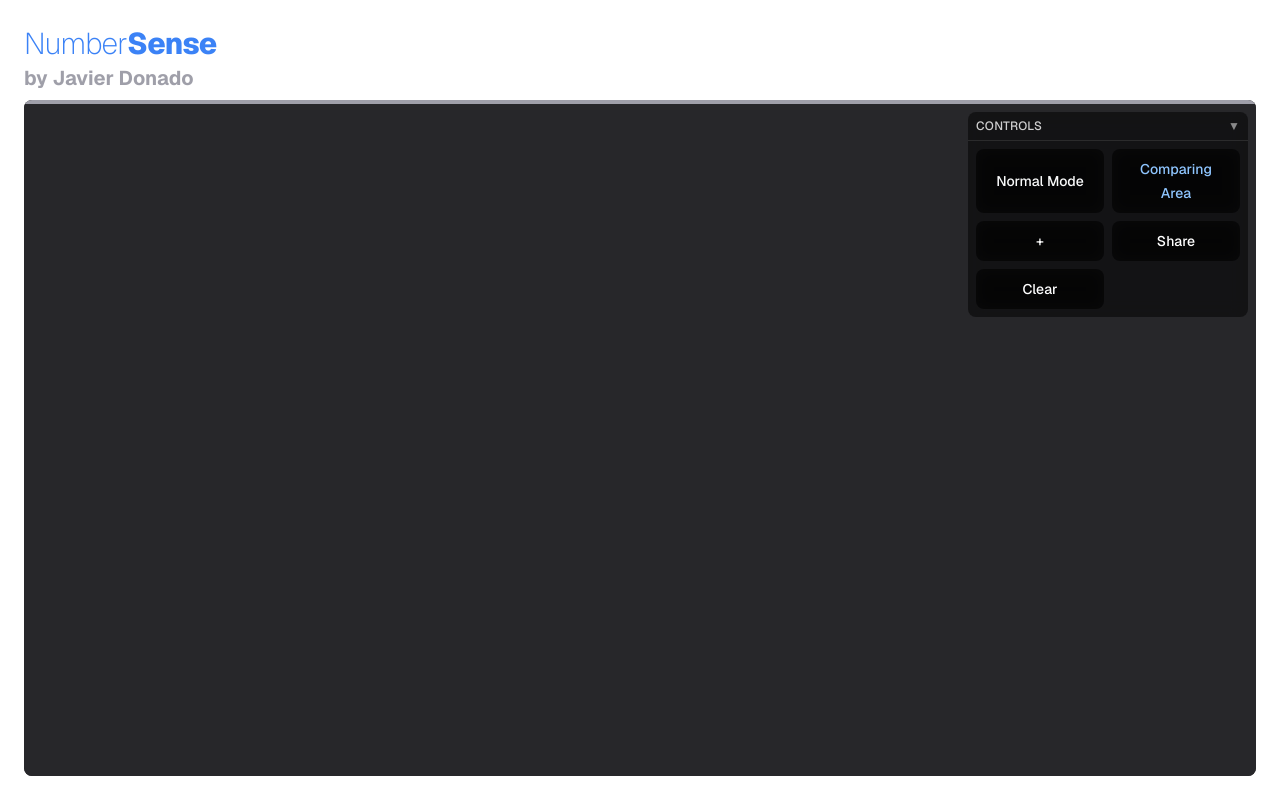
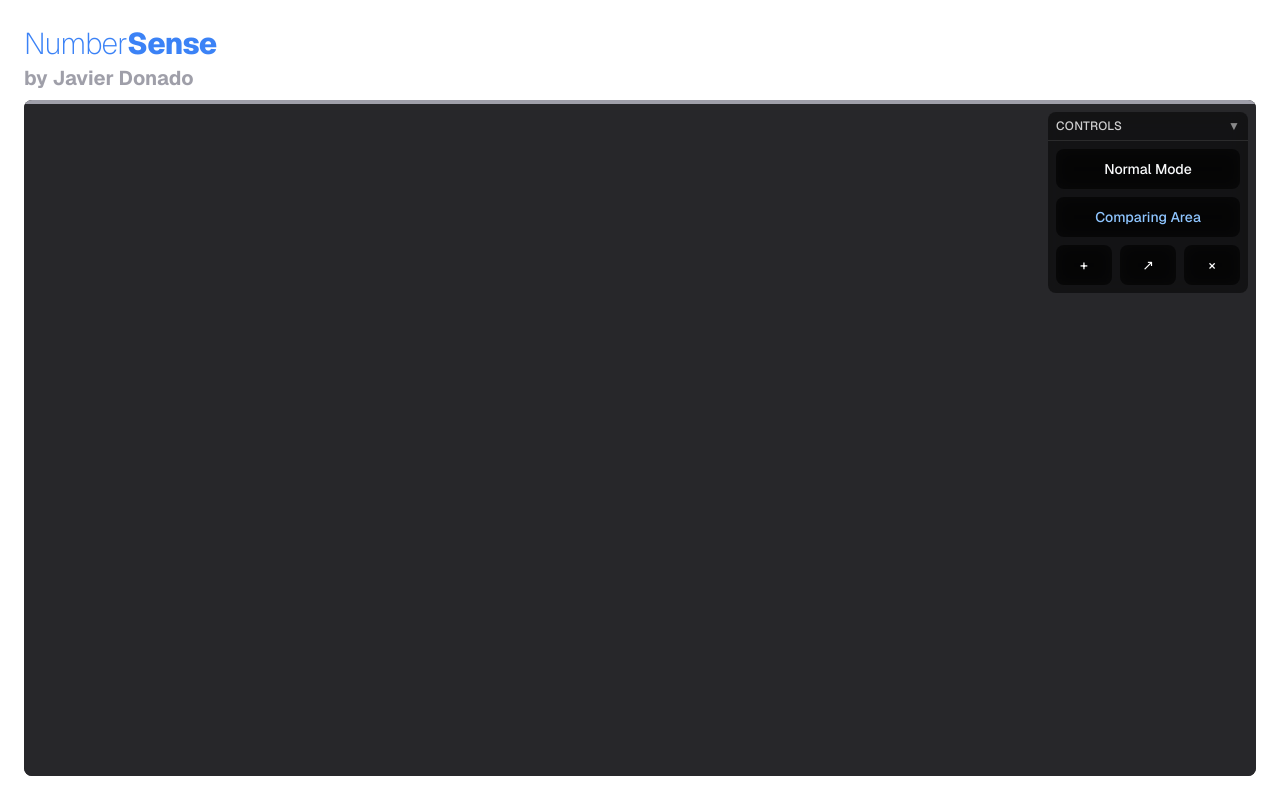
Before and after one commit to mrdonado/number-sense, a Next.js app: page / in a window 1280 px wide. Built offline with nearby package versions, Linux system fonts and the light colour scheme.

Commit message:
feat: confirm before clear

```diff
--- a/app/components/PhysicsCanvas/Controls.tsx
+++ b/app/components/PhysicsCanvas/Controls.tsx
@@ -85,7 +85,7 @@ export function Controls({
 
           {/* Add data button */}
           <button
-            className={styles.controlButton}
+            className={styles.controlButtonSmall}
             onClick={(e) => {
               e.stopPropagation();
               onAddData?.();
@@ -97,26 +97,26 @@ export function Controls({
 
           {/* Share button */}
           <button
-            className={styles.controlButton}
+            className={styles.controlButtonSmall}
             onClick={(e) => {
               e.stopPropagation();
               onShare?.();
             }}
             title="Share"
           >
-            <span className={styles.actionText}>Share</span>
+            <span className={styles.actionText}>↗</span>
           </button>
 
           {/* Clear button */}
           <button
-            className={styles.controlButton}
+            className={styles.controlButtonSmall}
             onClick={(e) => {
               e.stopPropagation();
               onClear?.();
             }}
             title="Clear All"
           >
-            <span className={styles.actionText}>Clear</span>
+            <span className={styles.actionText}>×</span>
           </button>
         </div>
       )}
--- a/app/components/PhysicsCanvas/PhysicsCanvas.module.css
+++ b/app/components/PhysicsCanvas/PhysicsCanvas.module.css
@@ -104,15 +104,23 @@
 }
 
 .controlsGrid {
-  @apply grid grid-cols-2 gap-2 p-2;
+  @apply grid gap-2 p-2;
+  grid-template-columns: 1fr 1fr 1fr;
 }
 
 .controlButton {
   @apply px-3 py-2 bg-black/50 backdrop-blur-sm rounded-lg cursor-pointer hover:bg-black/70 transition-colors text-center;
+  grid-column: span 3;
+}
+
+.controlButtonSmall {
+  @apply px-3 py-2 bg-black/50 backdrop-blur-sm rounded-lg cursor-pointer hover:bg-black/70 transition-colors text-center;
+  grid-column: span 1;
 }
 
 .controlButtonDisabled {
   @apply px-3 py-2 bg-black/30 backdrop-blur-sm rounded-lg text-center cursor-not-allowed opacity-50;
+  grid-column: span 3;
 }
 
 /* Legend */
--- a/app/components/Toast/Toast.module.css
+++ b/app/components/Toast/Toast.module.css
@@ -38,6 +38,10 @@
   background: rgba(59, 130, 246, 0.95);
 }
 
+.toast.confirm {
+  background: rgba(251, 146, 60, 0.95);
+}
+
 .icon {
   font-size: 20px;
   flex-shrink: 0;
@@ -45,6 +49,37 @@
 
 .message {
   flex: 1;
+}
+
+.actions {
+  display: flex;
+  gap: 8px;
+  flex-shrink: 0;
+}
+
+.actionButton {
+  background: rgba(255, 255, 255, 0.2);
+  border: none;
+  color: white;
+  cursor: pointer;
+  padding: 6px 12px;
+  border-radius: 4px;
+  font-size: 13px;
+  font-weight: 500;
+  transition: background 0.2s;
+}
+
+.actionButton:hover {
+  background: rgba(255, 255, 255, 0.3);
+}
+
+.actionButton:last-child {
+  background: rgba(255, 255, 255, 0.9);
+  color: rgba(251, 146, 60, 1);
+}
+
+.actionButton:last-child:hover {
+  background: rgba(255, 255, 255, 1);
 }
 
 .closeButton {
--- a/app/components/Toast/index.tsx
+++ b/app/components/Toast/index.tsx
@@ -9,16 +9,23 @@ import {
 } from "react";
 import styles from "./Toast.module.css";
 
-type ToastType = "success" | "error" | "info";
+type ToastType = "success" | "error" | "info" | "confirm";
+
+interface ToastAction {
+  label: string;
+  onClick: () => void;
+}
 
 interface Toast {
   id: number;
   message: string;
   type: ToastType;
+  actions?: ToastAction[];
 }
 
 interface ToastContextValue {
   showToast: (message: string, type?: ToastType) => void;
+  showConfirm: (message: string, onConfirm: () => void) => void;
 }
 
 const ToastContext = createContext<ToastContextValue | undefined>(undefined);
@@ -38,6 +45,31 @@ export function ToastProvider({ children }: { children: ReactNode }) {
     }, 4000);
   }, []);
 
+  const showConfirm = useCallback((message: string, onConfirm: () => void) => {
+    const id = ++toastId;
+    const confirmToast: Toast = {
+      id,
+      message,
+      type: "confirm",
+      actions: [
+        {
+          label: "Cancel",
+          onClick: () => {
+            setToasts((prev) => prev.filter((toast) => toast.id !== id));
+          },
+        },
+        {
+          label: "Clear",
+          onClick: () => {
+            onConfirm();
+            setToasts((prev) => prev.filter((toast) => toast.id !== id));
+          },
+        },
+      ],
+    };
+    setToasts((prev) => [...prev, confirmToast]);
+  }, []);
+
   const removeToast = useCallback((id: number) => {
     setToasts((prev) => prev.filter((toast) => toast.id !== id));
   }, []);
@@ -50,11 +82,13 @@ export function ToastProvider({ children }: { children: ReactNode }) {
         return "✕";
       case "info":
         return "ℹ";
+      case "confirm":
+        return "?";
     }
   };
 
   return (
-    <ToastContext.Provider value={{ showToast }}>
+    <ToastContext.Provider value={{ showToast, showConfirm }}>
       {children}
       {toasts.length > 0 && (
         <div className={styles.toastContainer}>
@@ -65,6 +99,19 @@ export function ToastProvider({ children }: { children: ReactNode }) {
             >
               <span className={styles.icon}>{getIcon(toast.type)}</span>
               <span className={styles.message}>{toast.message}</span>
+              {toast.actions ? (
+                <div className={styles.actions}>
+                  {toast.actions.map((action, idx) => (
+                    <button
+                      key={idx}
+                      className={styles.actionButton}
+                      onClick={action.onClick}
+                    >
+                      {action.label}
+                    </button>
+                  ))}
+                </div>
+              ) : (
                 <button
                   className={styles.closeButton}
                   onClick={() => removeToast(toast.id)}
@@ -72,6 +119,7 @@ export function ToastProvider({ children }: { children: ReactNode }) {
                 >
                   ×
                 </button>
+              )}
             </div>
           ))}
         </div>
--- a/app/page.tsx
+++ b/app/page.tsx
@@ -15,7 +15,7 @@ const STORAGE_KEY = "number-sense-balls";
 function HomeContent() {
   const searchParams = useSearchParams();
   const isDebugMode = searchParams.get("debugMode") === "true";
-  const { showToast } = useToast();
+  const { showToast, showConfirm } = useToast();
 
   const canvasRef = useRef<PhysicsCanvasHandle>(null);
   const [inputValue, setInputValue] = useState("");
@@ -87,8 +87,10 @@ function HomeContent() {
   };
 
   const handleClear = useCallback(() => {
-    canvasRef.current?.clearBalls();
-  }, []);
+    showConfirm("Are you sure you want to clear all data?", () => {
+      canvasRef.current?.clearBalls();
+    });
+  }, [showConfirm]);
 
   const handleCompareToggle = useCallback(() => {
     if (isComparisonMode) {
```
Lines whose indentation alone changed are shown as unchanged.
